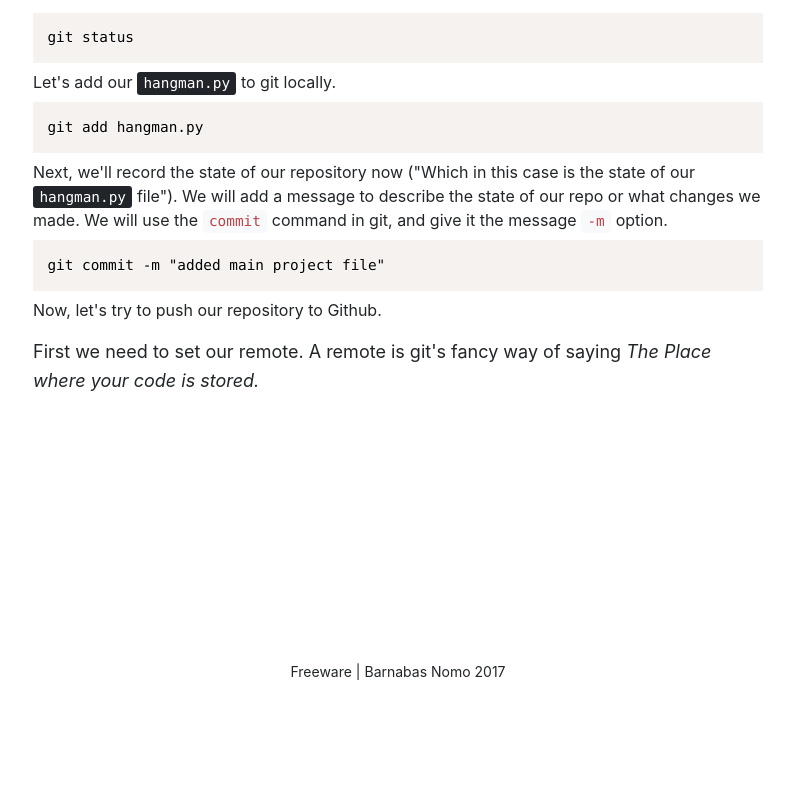
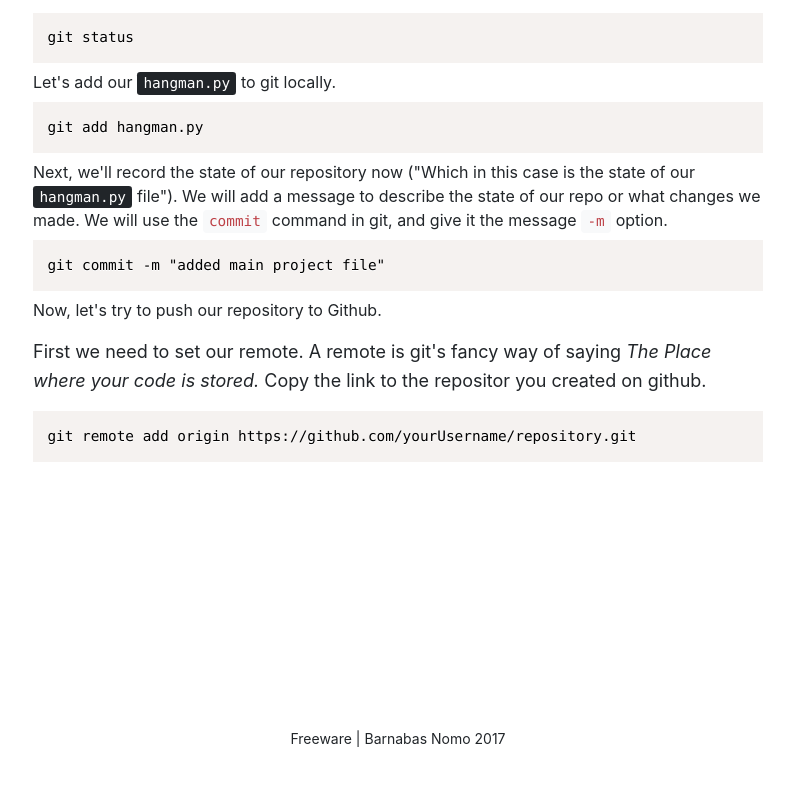
Before and after one commit to Kowus/git-started, a website with bundled scripts: page index.html in a window 1280 px wide. Shown: the part 4178-4964 px from the top of the page, without its empty margins (242-1036 px from the left). Before the commit the page ends 4912 px from the top, so only its background shows below. Built offline with nearby package versions, Linux system fonts and the light colour scheme.

Commit message:
internets

```diff
--- a/index.html
+++ b/index.html
@@ -190,7 +190,10 @@
               <pre class="language-bash"><code>git add hangman.py</code></pre> Next, we'll record the state of our repository now ("Which in this case is the state of our <kbd>hangman.py</kbd>              file"). We will add a message to describe the state of our repo or what changes we made. We will use the <code>commit</code>              command in git, and give it the message <code>-m</code> option.
               <pre class="language-bash"><code>git commit -m "added main project file"</code></pre> Now, let's try to push our repository to Github.
             </p>
-            <p>First we need to set our remote. A remote is git's fancy way of saying <em>The Place where your code is stored.</em></p>
+            <p>First we need to set our remote. A remote is git's fancy way of saying <em>The Place where your code is stored.</em>              Copy the link to the repositor you created on github.
+              <pre class="language-bash"><code>git remote add origin https://github.com/yourUsername/repository.git</code></pre>
+
+            </p>
         </div>
       </div>
     </div>
```
